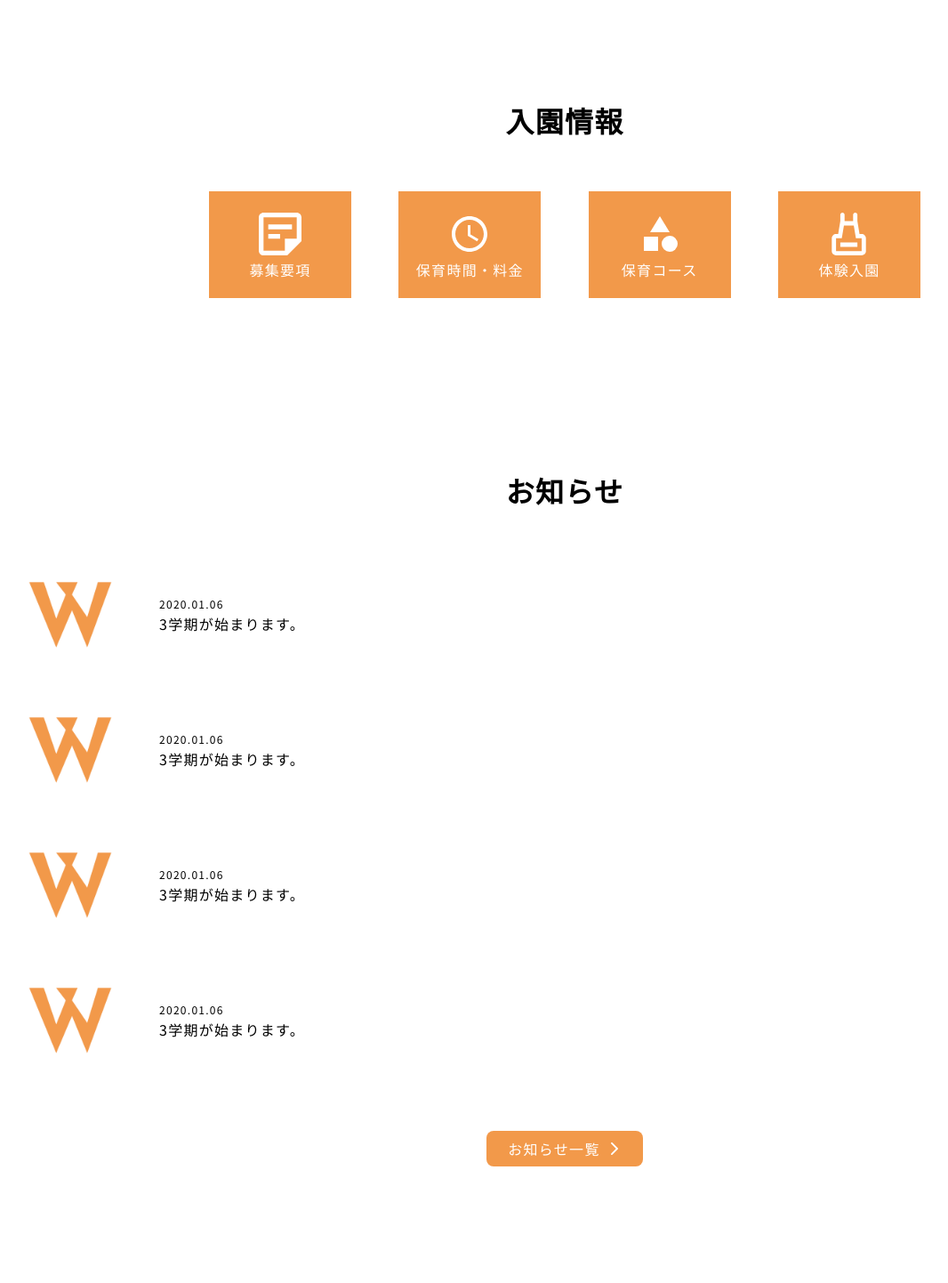
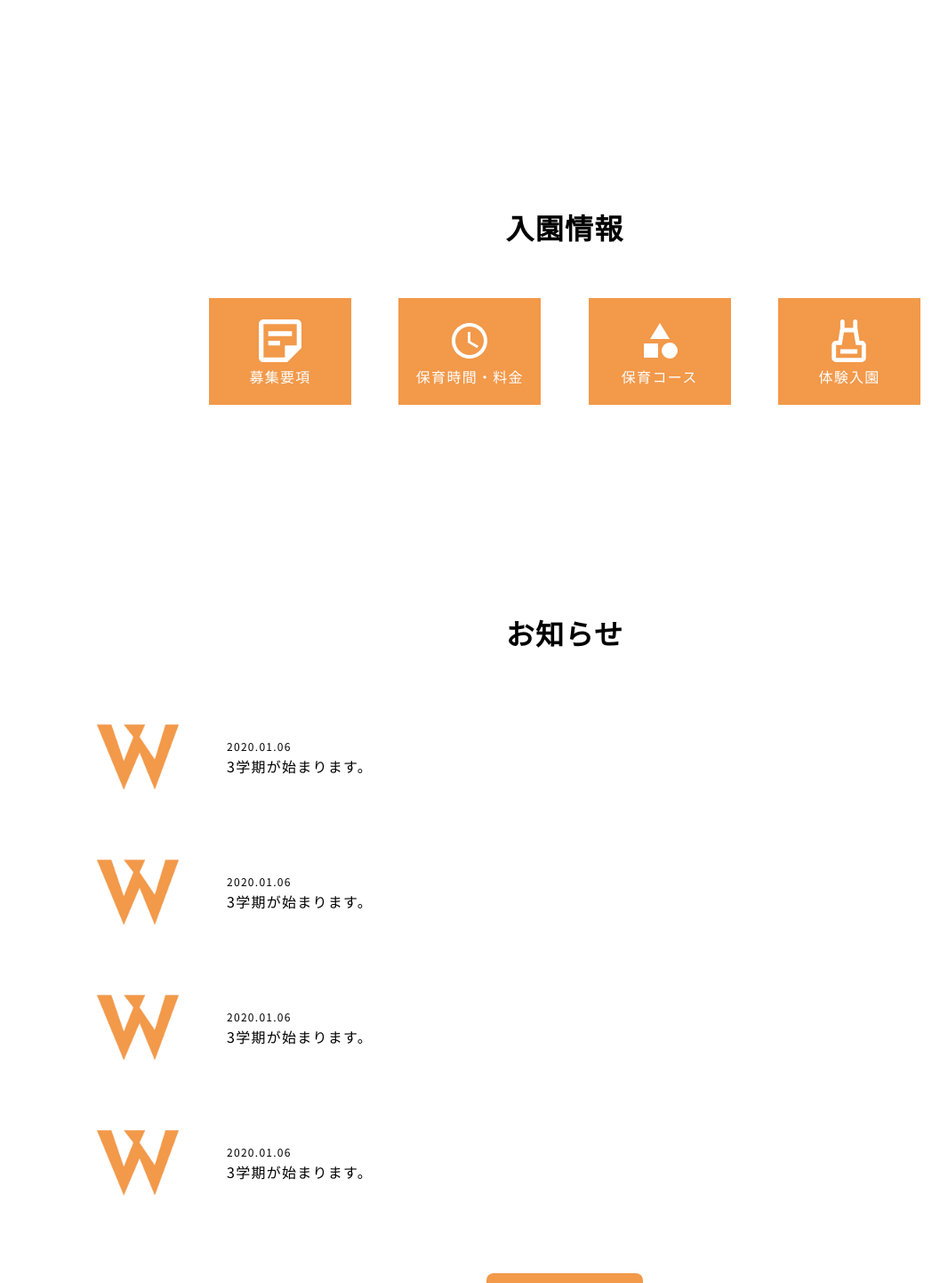
Before and after one commit to ichiha-off/wakayama, a Vue app: page / in a window 1280 px wide. Shown: the part 1858-3300 px from the top of the page at 89% size, without its empty margins (5-1071 px from the left). Before the commit the page ends 3169 px from the top, so only its background shows below. Built offline with nearby package versions, Linux system fonts and the light colour scheme; a web font is replaced by a local one.

Commit message:
create contact

```diff
--- a/src/App.vue
+++ b/src/App.vue
@@ -5,6 +5,7 @@
     <daily/>
     <information/>
     <notice/>
+    <contact/>
   </main>
 </template>
 
@@ -14,7 +15,8 @@ import TopPage from '@/components/TopPage';
 import About from '@/components/About';
 import Daily from '@/components/Daily';
 import Information from '@/components/Information';
-import Notice from './components/Notice.vue';
+import Notice from '@/components/Notice';
+import Contact from '@/components/Contact';
 
 export default {
   components: {
@@ -23,6 +25,7 @@ export default {
     Daily,
     Information,
     Notice,
+    Contact,
   },
   name: 'App',
 }
--- /dev/null
+++ b/src/components/Contact.vue
@@ -0,0 +1,44 @@
+<template>
+  <section class="contact">
+    <h3 class="contact__headline">
+      お問い合わせ
+    </h3>
+    <div class="contact__inner">
+      <div class="contact__text">
+        園の資料請求、ご相談やご見学など、
+        <br>お気軽にお問い合わせください
+      </div>
+    </div>
+    <div class="button">
+      <a href="#">
+          お問い合わせはこちら
+      </a>
+    </div>
+  </section>
+</template>
+
+<script>
+export default {
+  name: 'Contact'
+}
+</script>
+
+<style lang="scss">
+.contact {
+  margin: 80px auto 0;
+  &__headline {
+    text-align: center;
+    font-size: 24px;
+    font-weight: 700;
+  }
+  &__inner {
+    margin: 32px 24px 0;
+    text-align: center;
+  }
+  &__text {
+    display: inline-block;
+    text-align: left;
+    line-height: 1.2;
+  }
+}
+</style>
--- a/src/styles/_600up.scss
+++ b/src/styles/_600up.scss
@@ -1,3 +1,11 @@
+%whileMargin {
+  margin: 240px auto 0;
+}
+
+%innerMargin600 {
+  margin: 32px auto 0;
+}
+
 .main-content {
   padding: 0 24px;
 }
@@ -25,7 +33,7 @@
 .about,
 .daily {
   width: min(100%, 1080px);
-  margin: 200px auto 0;
+  @extend %whileMargin;
   &__img {
     .img {
       width: min(40vw, 480px);
@@ -62,9 +70,9 @@
 }
 
 .info {
-  margin: 200px 0 0 0;
+  @extend %whileMargin;
   &__inner {
-    margin: 64px auto 0;
+    @extend %innerMargin600;
     max-width: 375px;
   }
   &__card {
@@ -74,6 +82,18 @@
   }
 }
 
+.notice {
+  @extend %whileMargin;
+  &__inner {
+    @extend %innerMargin600;
+    max-width: 1080px;
+  }
+}
+
+.contact {
+  @extend %whileMargin;
+}
+
 .flex {
   flex-direction: row;
   &.daily__inner {
--- a/src/styles/_960up.scss
+++ b/src/styles/_960up.scss
@@ -1,3 +1,7 @@
+%margin-960up {
+  margin: 64px auto 0;
+}
+
 .header {
   height: 120px;
   &__inner {
@@ -35,7 +39,7 @@
   }
   &__inner {
     justify-content: space-between;
-    margin: 64px auto 0;
+    @extend %margin-960up;
     max-width: 800px;
   }
   &__card {
@@ -46,12 +50,11 @@
 }
 
 .notice {
-  margin: 200px 0 0;
   &__headline {
     font-size: 32px;
   }
   &__inner {
-    margin-top: 64px;
+    @extend %margin-960up;
   }
   &__card {
     &:nth-child(n + 2) {
@@ -73,6 +76,6 @@
     }
   }
   > .button {
-    margin-top: 64px;
+    @extend %margin-960up;
   }
 }
```
